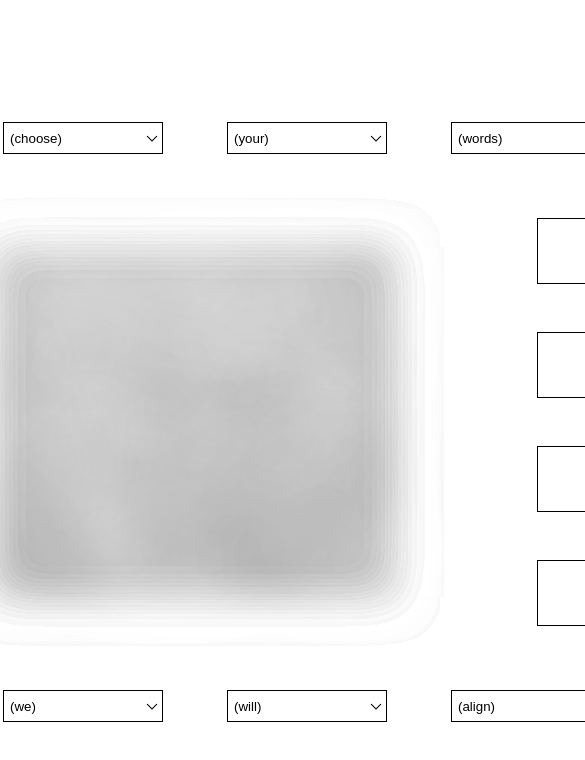
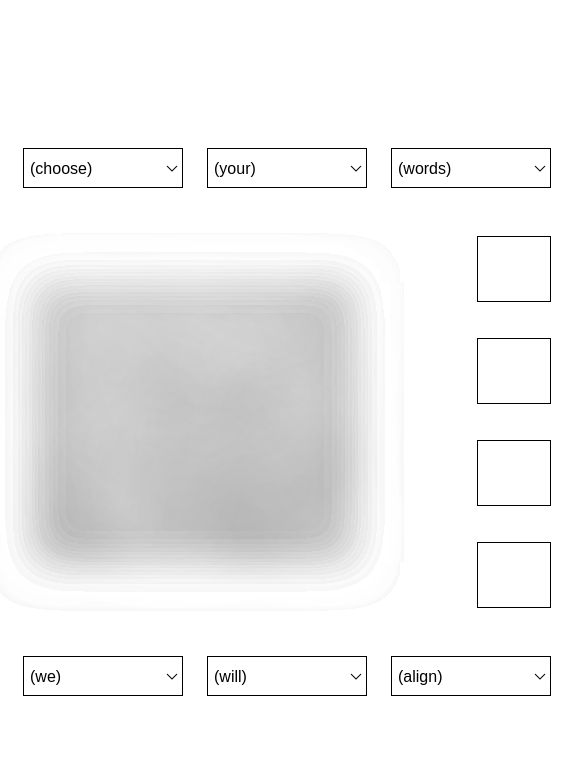
Before and after one commit to tyler-yin/return-home, a plain HTML site: page index.html in a window 390 px wide. Shown: the top 760 px of the page, 585 px wide, since content can reach past the window. Drawn offline with Linux system fonts and the light colour scheme.

Commit message:
Add media queries

```diff
--- a/main.js
+++ b/main.js
@@ -26,8 +26,8 @@ const isLineEight = (selectedValue) => selectedValue == 'line-8'
 
 
 // TODO:
-// mark dropdown items that were already picked; reset marks when verses are reset
-// mobile friendly CSS
+// custom dropdowns that mark words that were already picked; reset marks when verses are reset
+// smaller images for thumbnails
 
 initDropdowns()
 initThumbnails()
--- a/style.css
+++ b/style.css
@@ -135,7 +135,7 @@ select {
   mix-blend-mode: multiply;
   opacity: calc(1/16);
   filter: blur(20px);
-  transition: all 1s ease-in-out;
+  transition: opacity 1s ease-in-out, filter 1s ease-in-out;
 }
 
 
@@ -186,3 +186,35 @@ img.opacity-8 {
   opacity: calc(8/8);
   filter: blur(0px);
 }
+
+@media screen and (max-width: 1000px) {
+  select {
+    font-size: 16px;
+    height: 40px;
+  }
+
+  .top, .bottom {
+    gap: 24px;
+  }
+
+  .middle {
+    width: 712px;
+  }
+
+  .dropdowns {
+    gap: 48px;
+  }
+
+  .thumbnail-container {
+    gap: 36px;
+  }
+
+  .foggy img {
+    height: calc(.4 * 700px);
+    width: calc(.4 * 800px);
+  }
+
+  .reset {
+    font-size: 16px;
+  }
+}
```
Also changed, not shown: index.html (+0 -1 lines).
